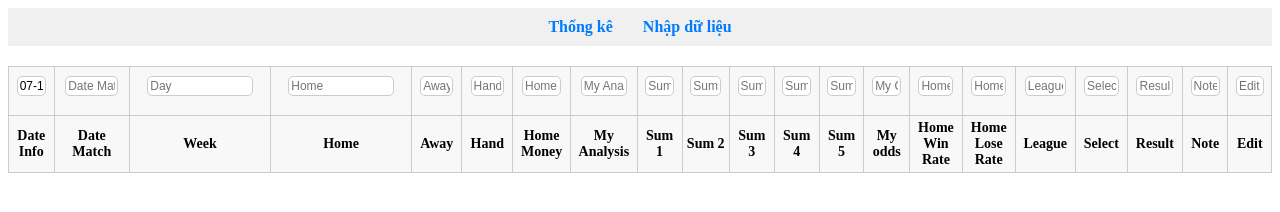
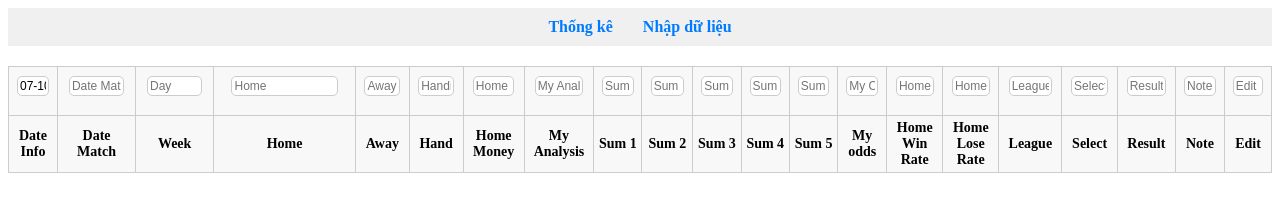
Before and after one commit to vinh066/wfb, a plain HTML site: page index.html in a window 1280 px wide. Drawn offline with Linux system fonts and the light colour scheme; no server answers.

Commit message:
Update index.html

```diff
--- a/index.html
+++ b/index.html
@@ -173,7 +173,10 @@
             /* Cột Home và Away */
         }
         th:nth-child(3),
-        td:nth-child(3),
+        td:nth-child(3)  {
+            min-width: 60px;
+            /* Cột Handicap */
+        }
         th:nth-child(4),
         td:nth-child(4) {
             min-width: 130px;
```
